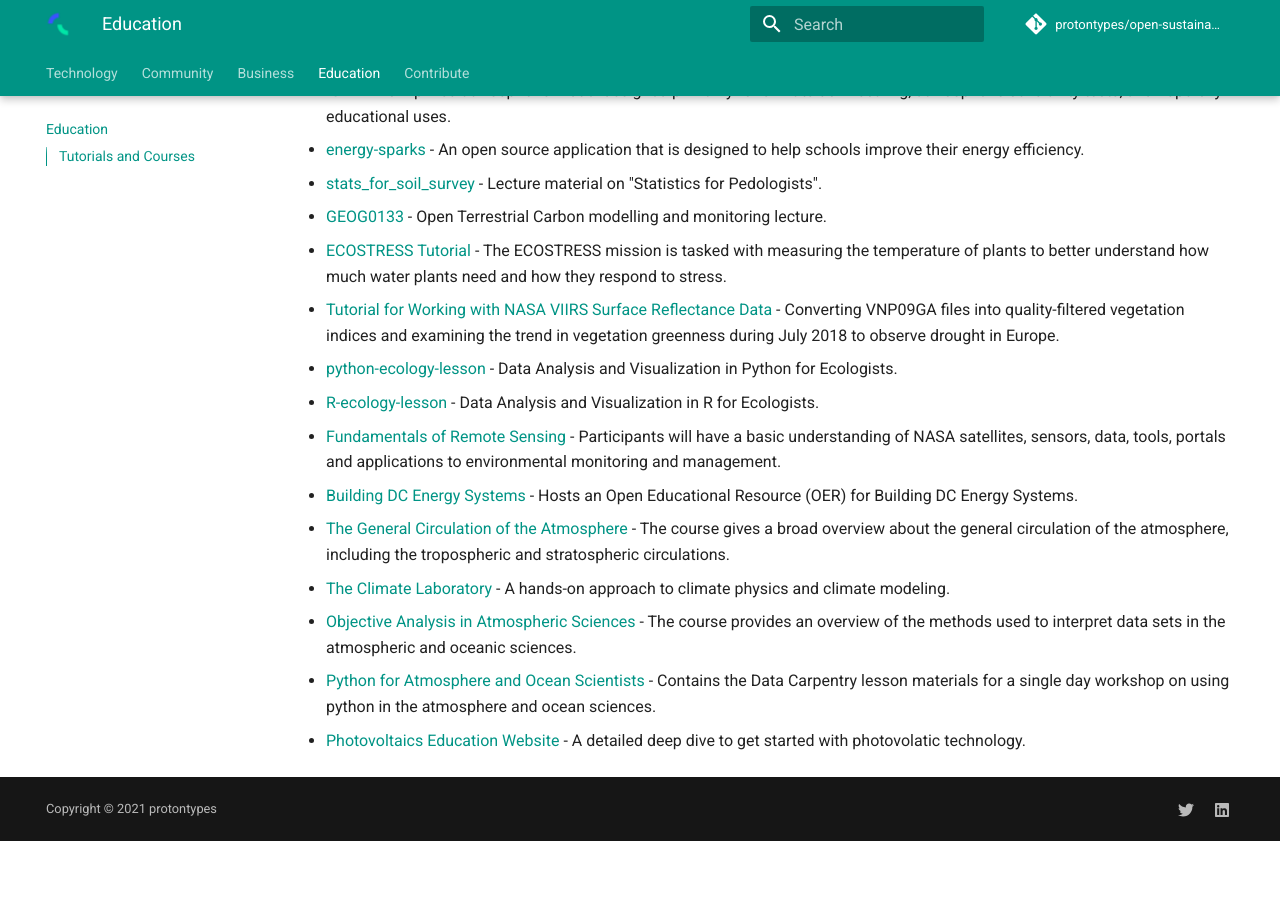
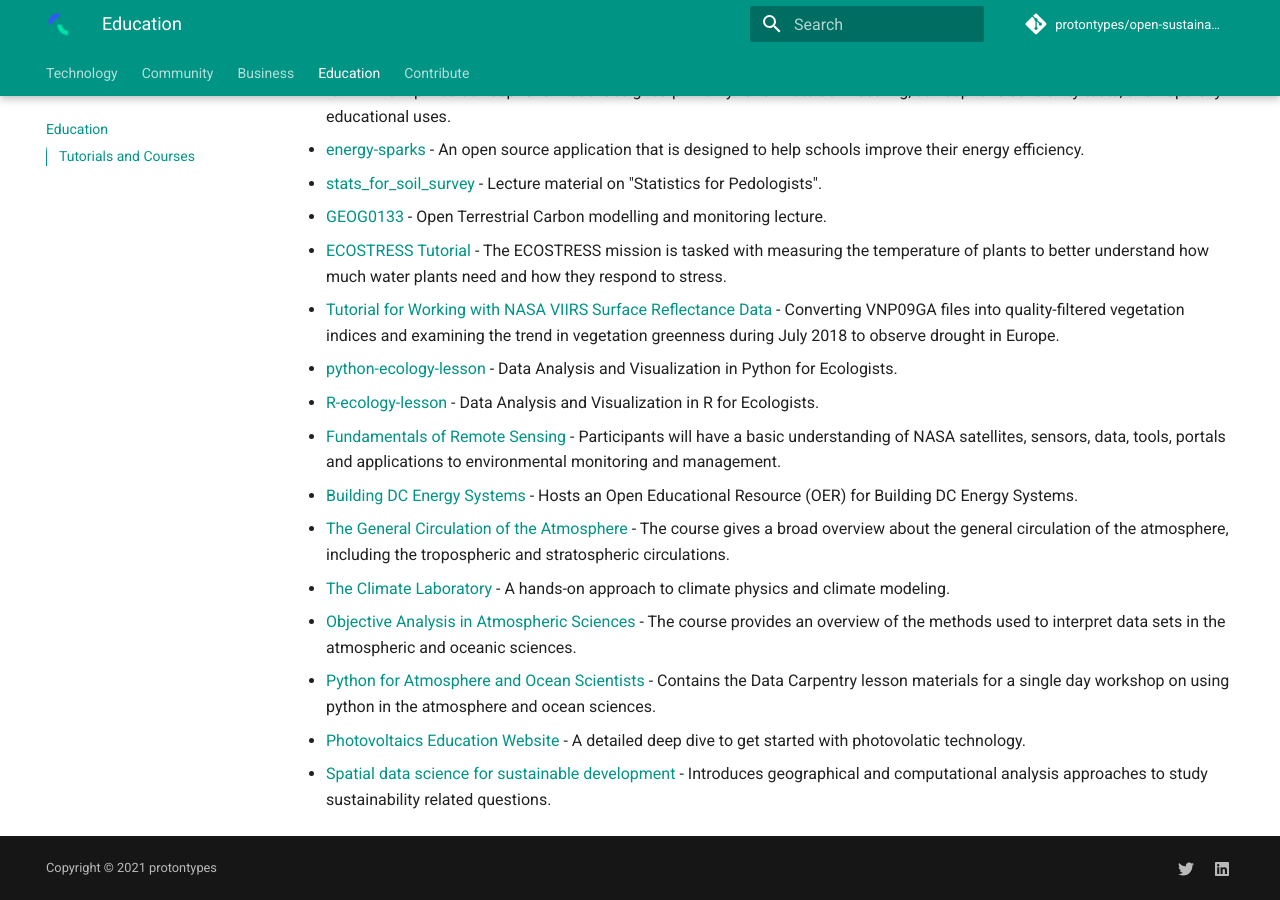
Before and after one commit to protontypes/open-sustainable-technology, an MkDocs documentation site: the page built from docs/education.md, in a window 1280 px wide and 900 px high, scrolled down 810 px. Built offline with MkDocs 1.6.1 and Material for MkDocs 9.7.7, drawn with Linux system fonts in a browser that asks for light colours; comment, search, counter and statistics services are not loaded; before the commit the page ends 1651 px from its top, so only the background shows below that.

Commit message:
Update education.md

```diff
--- a/docs/education.md
+++ b/docs/education.md
@@ -30,3 +30,4 @@ __Looking for resources to get started in Open Sustainable Technology? Here you
 - [Objective Analysis in Atmospheric Sciences](https://github.com/eabarnes1010/ats655-coursematerial) - The course provides an overview of the methods used to interpret data sets in the atmospheric and oceanic sciences.
 - [Python for Atmosphere and Ocean Scientists](https://github.com/carpentrieslab/python-aos-lesson) - Contains the Data Carpentry lesson materials for a single day workshop on using python in the atmosphere and ocean sciences.
 - [Photovoltaics Education Website](https://www.pveducation.org/) - A detailed deep dive to get started with photovolatic technology.
+- [Spatial data science for sustainable development](https://sustainability-gis.readthedocs.io/en/latest/) - Introduces geographical and computational analysis approaches to study sustainability related questions.
```
